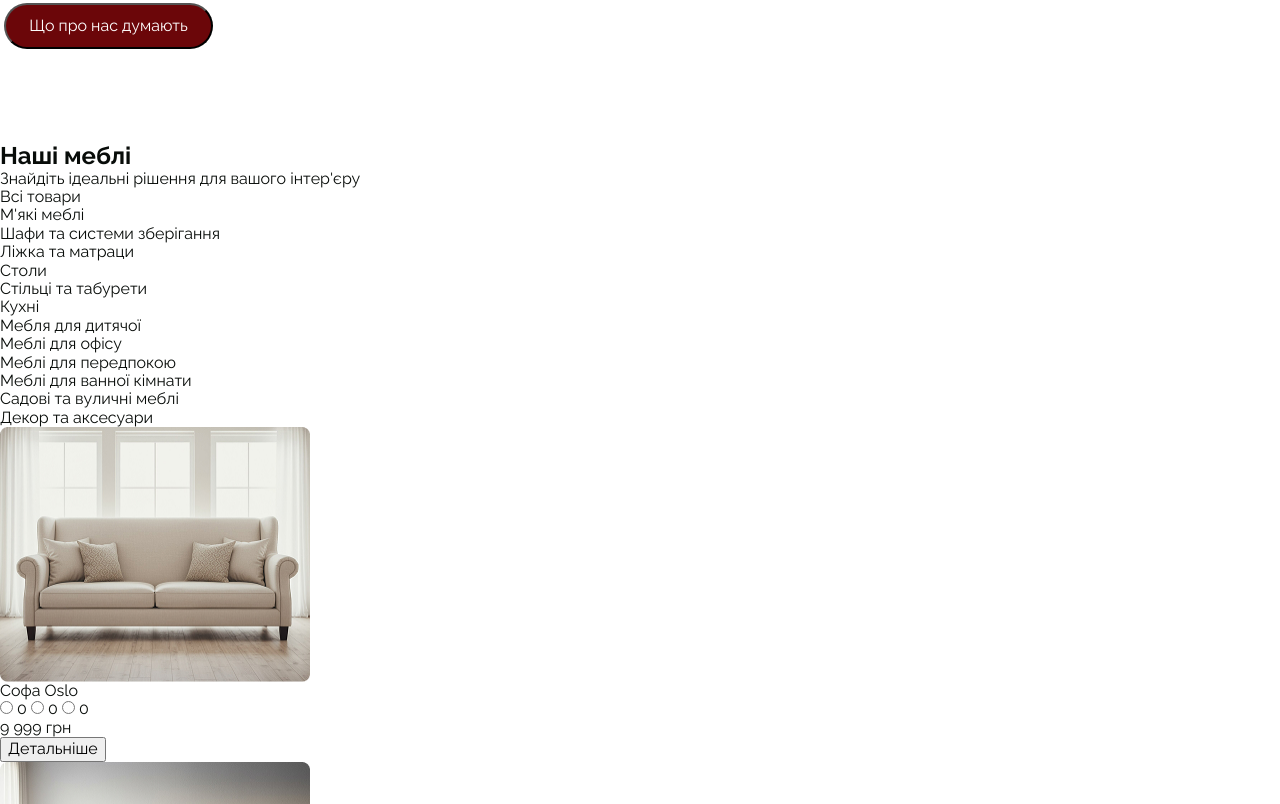
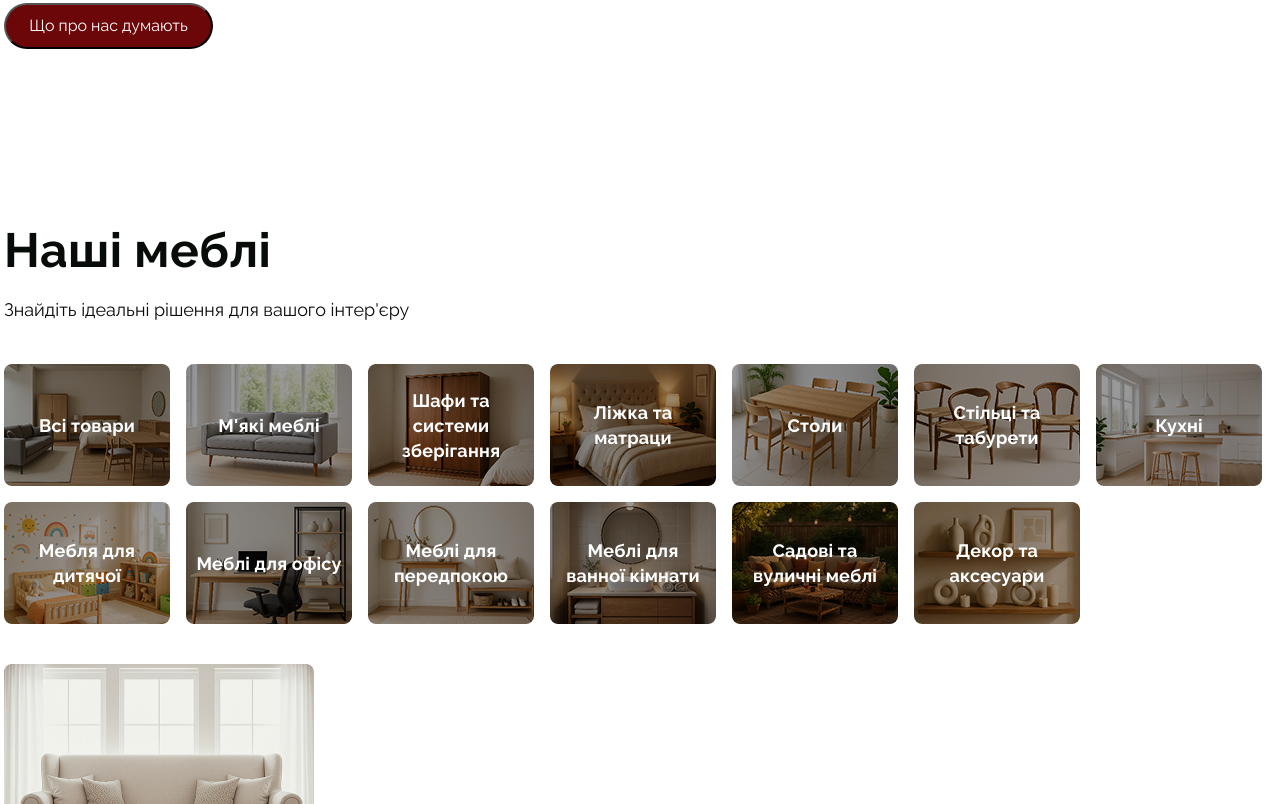
Before and after one commit to chernovetskiy96-commits/mebliariya, a plain HTML site: page index.html in a window 1280 px wide. Shown: the part 436-1240 px from the top of the page. Drawn offline with nearby package versions, Linux system fonts and the light colour scheme.

Commit message:
add styles our-products part with bar

```diff
--- a/index.html
+++ b/index.html
@@ -71,29 +71,68 @@
 
     <!-- #region our products -->
 
-    <section class="our-products">
-      <div>
-        <h2>Наші меблі</h2>
-        <p>Знайдіть ідеальні рішення для вашого інтер'єру</p>
+    <section class="our-products-section">
+      <div class="our-products">
+        <h2 class="our-products-title">Наші меблі</h2>
+        <p class="our-products-content">
+          Знайдіть ідеальні рішення для вашого інтер'єру
+        </p>
       </div>
 
-      <div>
-        <ul>
-          <li><a href="#">Всі товари</a></li>
-          <li><a href="#">М'які меблі</a></li>
-          <li><a href="#">Шафи та системи зберігання</a></li>
-          <li><a href="#">Ліжка та матраци</a></li>
-          <li><a href="#">Столи</a></li>
-          <li><a href="#">Стільці та табурети</a></li>
-          <li><a href="#">Кухні</a></li>
-          <li><a href="#">Мебля для дитячої</a></li>
-          <li><a href="#">Меблі для офісу</a></li>
-          <li><a href="#">Меблі для передпокою</a></li>
-          <li><a href="#">Меблі для ванної кімнати</a></li>
-          <li><a href="#">Садові та вуличні меблі</a></li>
-          <li><a href="#">Декор та аксесуари</a></li>
-        </ul>
-      </div>
+      <ul class="our-products-list">
+        <li class="our-products-item">
+          <a class="our-products-link our-products-all" href="#"></a>
+          <p class="our-products-link-content">Всі товари</p>
+        </li>
+        <li class="our-products-item">
+          <a class="our-products-link our-products-soft" href="#"></a>
+          <p class="our-products-link-content">М'які меблі</p>
+        </li>
+        <li class="our-products-item">
+          <a class="our-products-link our-products-wardrobe" href="#"></a>
+          <p class="our-products-link-content">Шафи та системи зберігання</p>
+        </li>
+        <li class="our-products-item">
+          <a class="our-products-link our-products-bed" href="#"></a>
+          <p class="our-products-link-content">Ліжка та матраци</p>
+        </li>
+        <li class="our-products-item">
+          <a class="our-products-link our-products-table" href="#"></a>
+          <p class="our-products-link-content">Столи</p>
+        </li>
+        <li class="our-products-item">
+          <a class="our-products-link our-products-chairs" href="#"></a>
+          <p class="our-products-link-content">Стільці та табурети</p>
+        </li>
+        <li class="our-products-item">
+          <a class="our-products-link our-products-kitchen" href="#"></a>
+          <p class="our-products-link-content">Кухні</p>
+        </li>
+        <li class="our-products-item">
+          <a class="our-products-link our-products-kids" href="#"></a>
+          <p class="our-products-link-content">Мебля для дитячої</p>
+        </li>
+        <li class="our-products-item">
+          <a class="our-products-link our-products-office" href="#"></a>
+          <p class="our-products-link-content">Меблі для офісу</p>
+        </li>
+        <li class="our-products-item">
+          <a class="our-products-link our-products-hallway" href="#"></a>
+          <p class="our-products-link-content">Меблі для передпокою</p>
+        </li>
+        <li class="our-products-item">
+          <a class="our-products-link our-products-bethroom" href="#"></a>
+          <p class="our-products-link-content">Меблі для ванної кімнати</p>
+        </li>
+        <li class="our-products-item">
+          <a class="our-products-link our-products-garden" href="#"></a>
+          <p class="our-products-link-content">Садові та вуличні меблі</p>
+        </li>
+        <li class="our-products-item">
+          <a class="our-products-link our-products-decor" href="#"></a>
+          <p class="our-products-link-content">Декор та аксесуари</p>
+        </li>
+      </ul>
 
       <div>
         <ul>
--- a/styles/styles.css
+++ b/styles/styles.css
@@ -105,6 +105,7 @@ ul {
 .main-btn {
     margin-left: 32px;
     cursor: pointer;
+    transition: background-color 250ms ease;
 }
 
 .main-btn:hover,
@@ -157,6 +158,7 @@ main {
     height: 46px;
     margin-top: 32px;
     cursor: pointer;
+    transition: background-color 250ms ease;
 }
 
 .hero-btn:hover,
@@ -165,3 +167,141 @@ main {
 }
 
 /* #endregion hero */
+
+
+/* #region our products */
+
+.our-products-section {
+    width: 1312px;
+    max-width: 1318px;
+    height: 1362px;
+    margin: 0 auto;
+    padding: 80px 4px 0;
+}
+
+.our-products {
+
+}
+
+.our-products-title {
+    font-weight: 700;
+    font-size: 48px;
+    line-height: 1.2;
+    letter-spacing: 0.01em;
+    color: #080C09;
+    margin-bottom: 16px;
+}
+
+.our-products-content {
+    font-weight: 400;
+    font-size: 18px;
+    line-height: 1.6;
+    color: #080C09;
+    margin-bottom: 40px;
+}
+
+.our-products-list {
+    display: flex;
+    flex-wrap: wrap;
+    gap: 16px;
+    margin-bottom: 40px;
+}
+
+.our-products-item {
+    position: relative;
+    width: 166px;
+    height: 122px;
+    border-radius: 8px;
+    cursor: pointer;
+    background-color: rgba(0, 0, 0, 0.4);
+    transition: outline 250ms ease, background-color 250ms ease;
+
+}
+
+.our-products-item:active,
+.our-products-item:focus-within {
+    outline: 8px solid #800f13;
+    background-color: rgba(0, 0, 0, 0.7);
+}
+
+.our-products-link {
+    position: absolute;
+    z-index: -1;
+    left: 0;
+    top: 0;
+    width: 100%;
+    height: 100%;
+    overflow: auto;
+    border-radius: 8px;
+    color: #ffffff;
+}
+
+.our-products-link-content {
+    font-weight: 700;
+    font-size: 18px;
+    line-height: 1.4;
+    letter-spacing: 0.01em;
+    text-align: center;
+    color: #ffffff;
+    display: flex;
+    align-items: center;
+    justify-content: center;
+    height: 100%;
+   padding: 6px;
+}
+
+.our-products-all {
+    background-image: url(/img/our-products-img/our-product.png);
+}
+
+.our-products-soft {
+    background-image: url(/img/our-products-img/soft-furniturs.png);
+}
+
+.our-products-wardrobe {
+    background-image: url(/img/our-products-img/wardrop.png);
+}
+
+.our-products-bed {
+    background-image: url(/img/our-products-img/bed.png);
+}
+
+.our-products-table {
+    background-image: url(/img/our-products-img/diner-table.png);
+}
+
+.our-products-chairs {
+    background-image: url(/img/our-products-img/chairs.png);
+}
+
+.our-products-kitchen {
+    background-image: url(/img/our-products-img/kitchen.png);
+}
+
+.our-products-kids {
+    background-image: url(/img/our-products-img/childrens.png);
+}
+
+.our-products-office {
+    background-image: url(/img/our-products-img/office.png);
+}
+
+.our-products-hallway {
+    background-image: url(/img/our-products-img/mirror.png);
+}
+
+.our-products-bethroom {
+    background-image: url(/img/our-products-img/bathroom.png);
+}
+
+.our-products-garden {
+    background-image: url(/img/our-products-img/outdoor.png);
+}
+
+.our-products-decor {
+    background-image: url(/img/our-products-img/decor.png);
+}
+
+
+
+/* endregion our products */
```
Also changed, not shown: img/our-products-img/childrens.png (renamed from img/our-products-img/children's.png).
